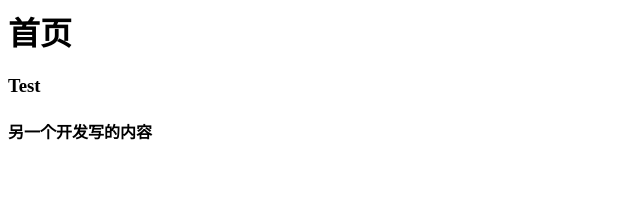
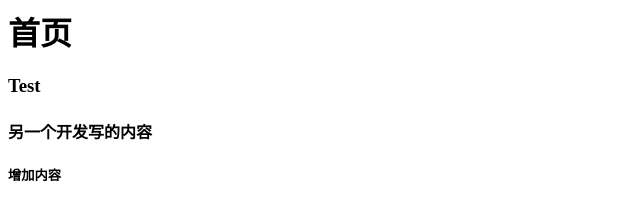
Before and after one commit to zengzelong/demo1, a plain HTML site: page index.html in a window 1280 px wide. Shown: the full height of the page, 0-640 px from the left. Drawn offline with Linux system fonts and the light colour scheme.

Commit message:
修改了 index.html 增加了test.html

```diff
--- a/index.html
+++ b/index.html
@@ -4,3 +4,5 @@
 
 
 <h4>另一个开发写的内容</h4>
+
+<h5>增加内容</h5>
```
Also changed, not shown: test.html (added).
